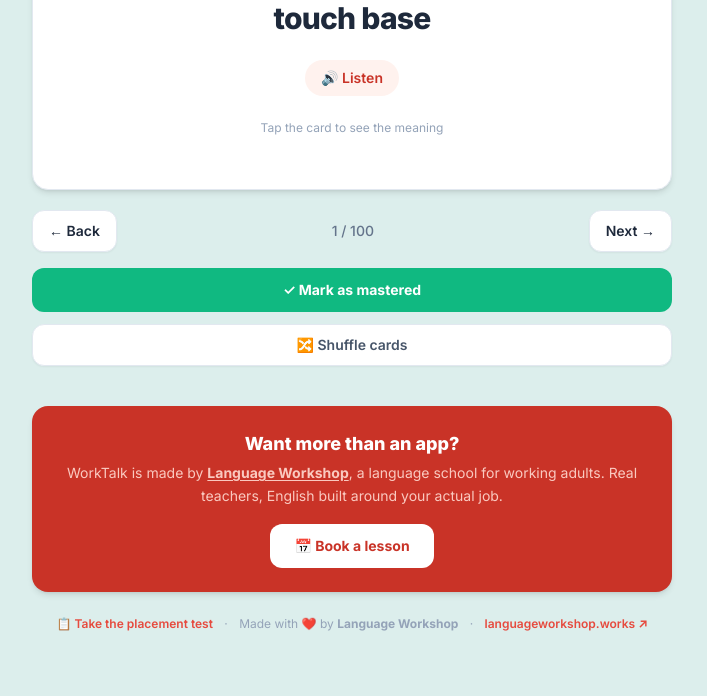
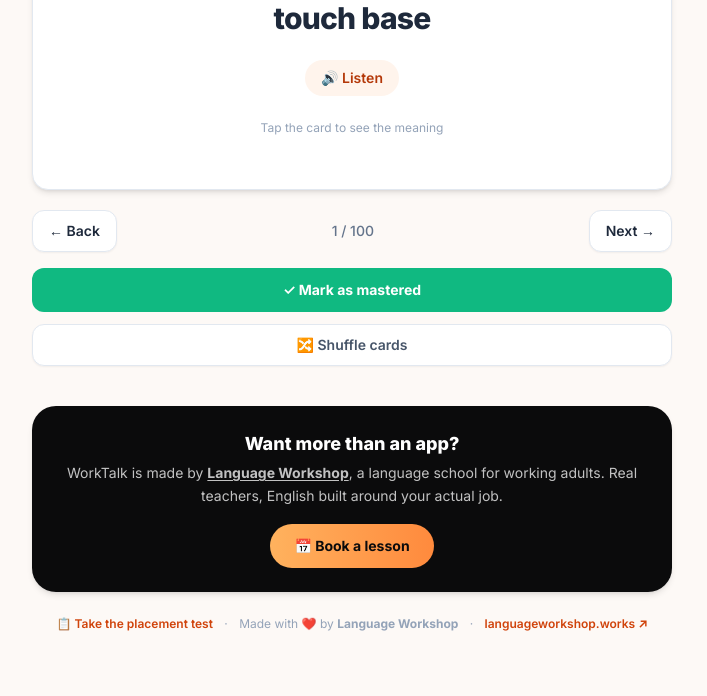
Before and after one commit to emiliyahandzhiyska-sketch/worktalk, a plain HTML site: page index.html in a window 1280 px wide. Shown: the part 772-1468 px from the top of the page, without its empty margins (288-995 px from the left). Drawn offline with nearby package versions, Linux system fonts and the light colour scheme.

Commit message:
Bright campus look: campus orange palette as default, Geologica headings, dark school card
Co-Authored-By: Claude Fable 5.2 <noreply@anthropic.com>

```diff
--- a/app.js
+++ b/app.js
@@ -408,6 +408,10 @@ const PAGE_DEFAULT = '241 245 249';
 const CLOUD_DANCER = '240 238 233'; // Pantone 11-4201, approximate hex #F0EEE9
 
 const PALETTES = {
+  // --- Matches languageworkshop.works ("Bright campus" look): warm white page, burnt orange accent ---
+  campus:  { group: 'Website', name: 'Campus orange (default)', dot: '#d0430b', bg: '253 249 246',
+             v: ['255 244 236', '255 226 209', '208 67 11', '180 56 9', '146 44 8'] },
+
   // --- Language Workshop red, from softest to the logo itself ---
   clay:    { group: 'Brand red', name: 'Clay rose (softest)', dot: '#b86b6b',
              v: ['253 244 243', '247 227 225', '184 107 107', '158 87 87', '129 70 70'] },
@@ -441,9 +445,10 @@ const PALETTES = {
              v: ['240 253 250', '204 251 241', '13 148 136', '15 118 110', '17 94 89'] }
 };
 
-const DEFAULT_PALETTE = 'photocoral';
-
-const PALETTE_KEY = 'worktalk_palette';
+const DEFAULT_PALETTE = 'campus';
+
+// v2: the key changed when the default palette changed, so every device picks up the new default.
+const PALETTE_KEY = 'worktalk_palette_v2';
 const SHADES = ['--brand-50', '--brand-100', '--brand-500', '--brand-600', '--brand-700'];
 
 function applyPalette(id) {
--- a/index.html
+++ b/index.html
@@ -6,7 +6,7 @@
   <title>WorkTalk — Everyday English for Work</title>
   <link rel="manifest" href="manifest.webmanifest">
   <link rel="icon" href="icon.svg" type="image/svg+xml">
-  <meta name="theme-color" content="#e64a3e">
+  <meta name="theme-color" content="#d0430b">
   <script src="https://cdn.tailwindcss.com"></script>
   <script>
     tailwind.config = {
@@ -29,17 +29,19 @@
     }
   </script>
   <link rel="preconnect" href="https://fonts.googleapis.com">
-  <link href="https://fonts.googleapis.com/css2?family=Inter:wght@400;500;600;700;800&display=swap" rel="stylesheet">
+  <link href="https://fonts.googleapis.com/css2?family=Geologica:wght@600;700;800&family=Inter:wght@400;500;600;700;800&display=swap" rel="stylesheet">
   <style>
-    /* Default palette: Coral, from Emi's reference photo. Swapped at runtime by applyPalette(). */
+    /* Default palette: Campus orange, matching languageworkshop.works. Swapped at runtime by applyPalette(). */
     :root {
-      --brand-50:  255 242 238;
-      --brand-100: 255 217 208;
-      --brand-500: 230  74  62;
-      --brand-600: 201  51  39;
-      --brand-700: 161  36  25;
-      --page: 220 238 236;
+      --brand-50:  255 244 236;
+      --brand-100: 255 226 209;
+      --brand-500: 208  67  11;
+      --brand-600: 180  56   9;
+      --brand-700: 146  44   8;
+      --page: 253 249 246;
     }
+    /* Headings use Geologica, the same face as languageworkshop.works */
+    h1, h2 { font-family: 'Geologica', 'Inter', system-ui, sans-serif; letter-spacing: -0.02em; }
     .flip-card { perspective: 1200px; }
     .flip-inner {
       transition: transform 0.55s cubic-bezier(.4,.1,.2,1);
@@ -221,14 +223,14 @@
     </main>
 
     <!-- School CTA -->
-    <section class="mt-10 bg-brand-600 rounded-2xl p-6 text-center text-white shadow-md">
+    <section class="mt-10 bg-[#0b0b0c] rounded-3xl p-6 text-center text-white shadow-md">
       <p class="text-lg font-extrabold mb-1">Want more than an app?</p>
-      <p class="text-sm text-brand-100/90 mb-4 leading-relaxed">
+      <p class="text-sm text-white/75 mb-4 leading-relaxed">
         WorkTalk is made by <a href="https://languageworkshop.works" target="_blank" rel="noopener" class="font-bold underline underline-offset-2 hover:text-white">Language Workshop</a>, a language school for working adults.
         Real teachers, English built around your actual job.
       </p>
       <a id="ctaLink" href="https://languageworkshop.works/contact?topic=tutoring" target="_blank" rel="noopener"
-        class="inline-block px-6 py-3 rounded-xl bg-white text-brand-600 font-bold text-sm hover:bg-brand-50 transition-colors">
+        class="inline-block px-6 py-3 rounded-full font-bold text-sm text-[#0b0b0c] hover:brightness-95 transition" style="background-image:linear-gradient(90deg,#ffb25e,#ff8a3d)">
         📅 Book a lesson
       </a>
     </section>
--- a/sw.js
+++ b/sw.js
@@ -1,7 +1,7 @@
 // WorkTalk service worker: network first, cache fallback.
 // Updates arrive immediately when online; the app still opens offline.
 
-const CACHE = 'worktalk-v33';
+const CACHE = 'worktalk-v34';
 
 const CORE = [
   '.',
```
Also changed, not shown: placement.html (+10 -8 lines), manifest.webmanifest.
